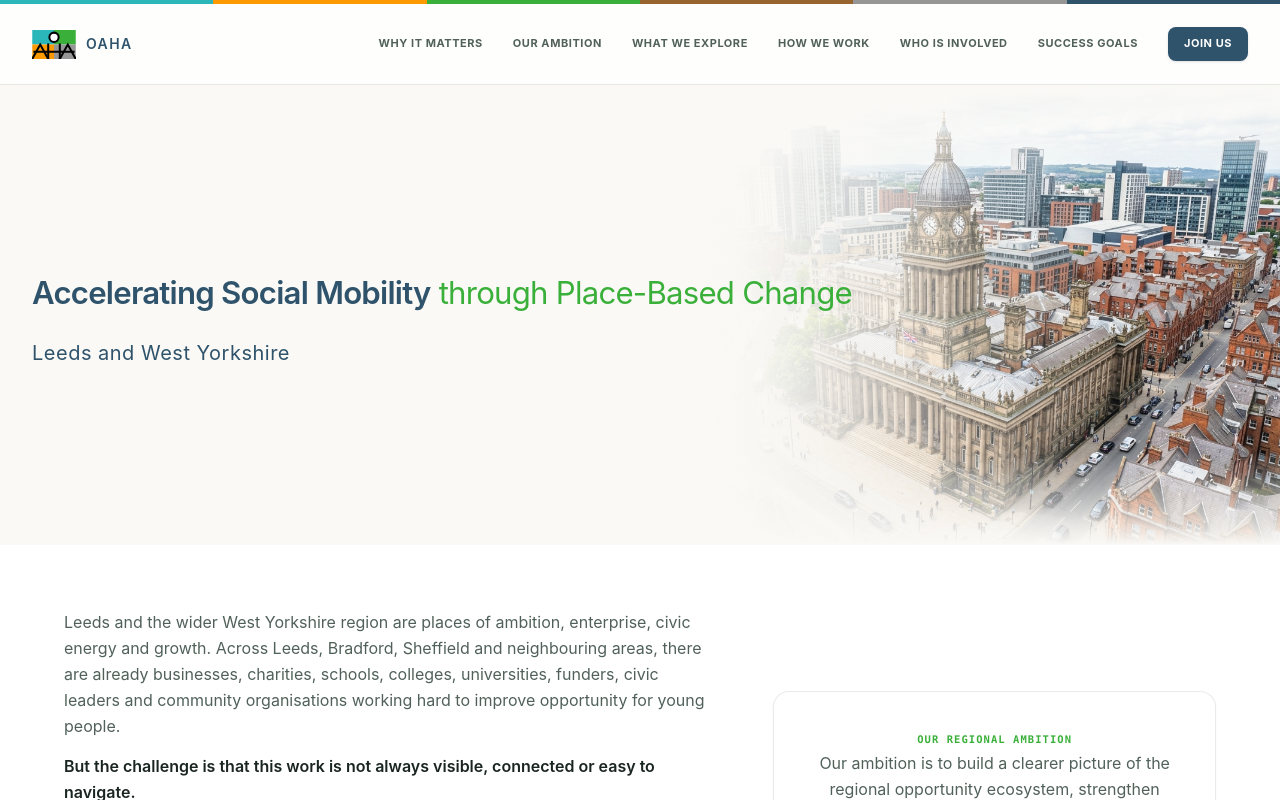
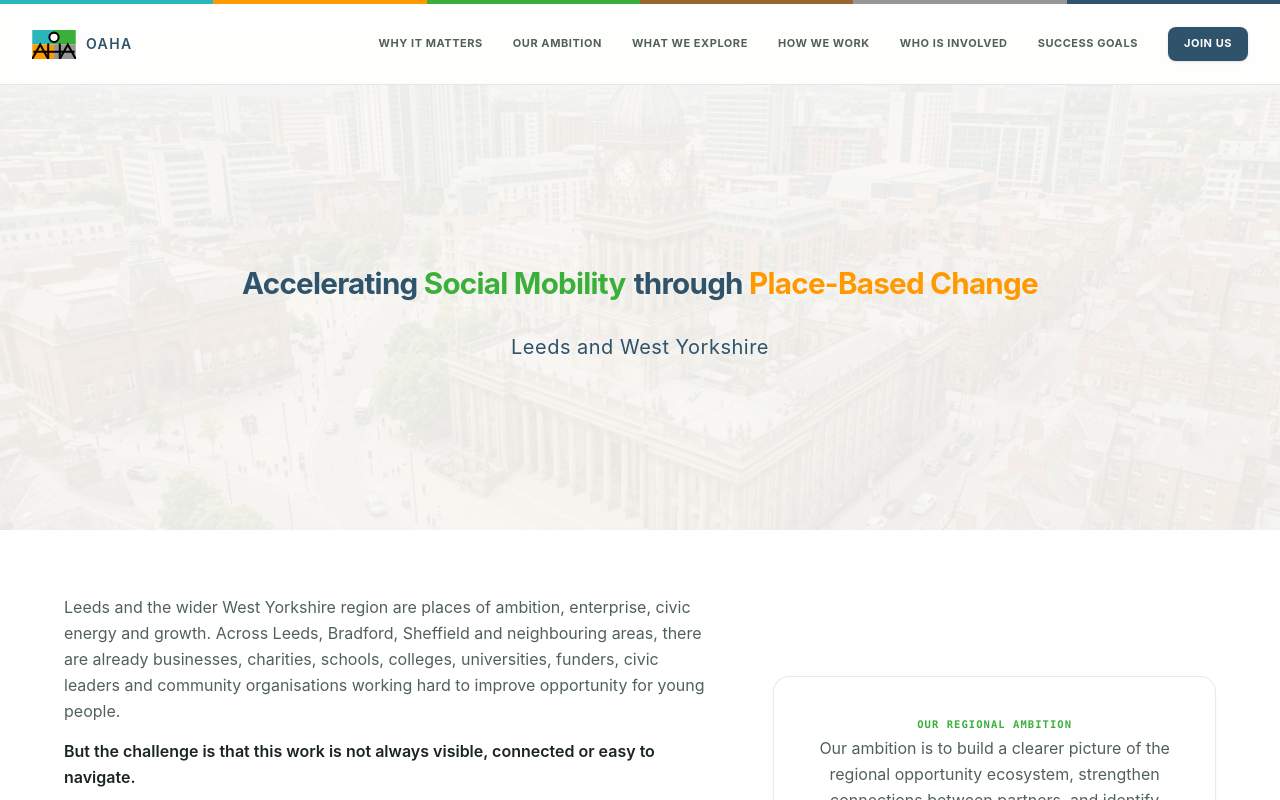
Before and after one commit to tramanpham161/OAHA-Leeds-microsite, a React (Vite) app: page / in a window 1280 px wide. Shown: the top 800 px of the page. Built offline with nearby package versions, Linux system fonts and the light colour scheme.

Commit message:
Update Hero.tsx

```diff
--- a/src/components/Hero.tsx
+++ b/src/components/Hero.tsx
@@ -4,55 +4,48 @@ import leedsPhoto from '../assets/images/leeds_aerial_view_1780588479079.png';
 
 export default function Hero() {
   return (
-    <section id="banner-section" className="relative min-h-[360px] lg:min-h-[460px] flex items-center bg-[#faf9f6] overflow-hidden">
+    <section id="banner-section" className="relative min-h-[365px] lg:min-h-[445px] flex items-center justify-center bg-[#faf9f6] overflow-hidden py-16 px-4">
       {/*
-        This is the underlying Leeds 2 Scenic Photo Layer positioned on the right half of the banner.
-        It has been fitted with h-[90%] and blends flawlessly.
+        This is the underlying Leeds 2 Scenic Photo Layer spanning the whole background.
       */}
-      <div className="absolute right-0 top-0 bottom-0 w-full lg:w-[53%] h-full z-0 select-none pointer-events-none flex items-center justify-end pr-0">
-        <div className="h-full relative w-full">
-          <img
-            src={leedsPhoto}
-            alt="Leeds City Centred Aerial View"
-            className="h-full w-full object-cover opacity-95"
-            style={{
-              maskImage: 'linear-gradient(to right, transparent 0%, transparent 10%, rgba(0, 0, 0, 1) 75%)',
-              WebkitMaskImage: 'linear-gradient(to right, transparent 0%, transparent 10%, rgba(0, 0, 0, 1) 75%)'
-            }}
-            referrerPolicy="no-referrer"
-          />
-          {/* Extremely smooth fading overlays utilizing the exact cream body background color (#faf9f6) */}
-          <div className="absolute inset-y-0 left-0 w-[55%] bg-gradient-to-r from-[#faf9f6] via-[#faf9f6]/95 via-[35%] to-transparent pointer-events-none z-10" />
-          <div className="absolute inset-x-0 top-0 h-[20%] bg-gradient-to-b from-[#faf9f6] to-transparent pointer-events-none z-10" />
-          <div className="absolute inset-x-0 bottom-0 h-[20%] bg-gradient-to-t from-[#faf9f6] to-transparent pointer-events-none z-10" />
-        </div>
+      <div className="absolute inset-0 w-full h-full z-0 select-none pointer-events-none">
+        <img
+          src={leedsPhoto}
+          alt="Leeds City Centred Aerial View"
+          className="h-full w-full object-cover opacity-85"
+          referrerPolicy="no-referrer"
+        />
+        {/* Soft, professional solid overlay layer for high-contrast legibility without blur */}
+        <div className="absolute inset-0 bg-[#faf9f6]/92 pointer-events-none z-10" />
       </div>
 
-      {/* Hero Foreground Content Overlaid Above the Linear Dissolve */}
-      <div className="relative z-20 w-full max-w-7xl mx-auto px-4 sm:px-6 lg:px-8 py-8 sm:py-12 lg:py-14">
-        <div className="max-w-2xl lg:max-w-[80%] space-y-3 sm:space-y-4">
+      {/* Hero Foreground Content Overlaid and Centered Above the Blurred Background */}
+      <div className="relative z-20 w-full max-w-7xl mx-auto px-4 text-center">
+        <div className="max-w-4xl mx-auto space-y-4 sm:space-y-5 flex flex-col items-center">
 
-          {/* Main Display Title styled to fit elegantly on a single line */}
-          <h1 className="font-sans text-xl sm:text-2xl lg:text-[1.65rem] xl:text-[1.95rem] leading-[1.3] tracking-tight">
+          {/* Main Display Title styled to fit elegantly on a single line on desktop */}
+          <h1 className="font-sans text-xl sm:text-2xl lg:text-[1.6rem] xl:text-[1.85rem] leading-[1.35] tracking-tight text-center font-bold">
             <motion.span
               initial={{ opacity: 0, y: 15 }}
               animate={{ opacity: 1, y: 0 }}
               transition={{ duration: 0.7, ease: [0.16, 1, 0.3, 1] }}
-              className="font-semibold text-[#2E536B] mr-2 inline"
+              className="inline-block"
             >
-              Accelerating Social Mobility
+              <span className="text-[#2E536B]">Accelerating </span>
+              <span className="text-[#3AB03A]">Social Mobility </span>
             </motion.span>
             <motion.span
               initial={{ opacity: 0, y: 15 }}
               animate={{ opacity: 1, y: 0 }}
               transition={{ duration: 0.7, delay: 0.1, ease: [0.16, 1, 0.3, 1] }}
-              className="font-normal text-[#3AB03A] inline"
+              className="inline-block sm:ml-2"
             >
-              through Place-Based Change
+              <span className="text-[#2E536B]">through </span>
+              <span className="text-[#FF9900]">Place-Based Change</span>
             </motion.span>
           </h1>
 
-          {/* Subtitle is less bold to balance focal weight */}
+          {/* Subtitle centered below the main heading */}
           <motion.div
             initial={{ opacity: 0, y: 10 }}
             animate={{ opacity: 1 }}
```
